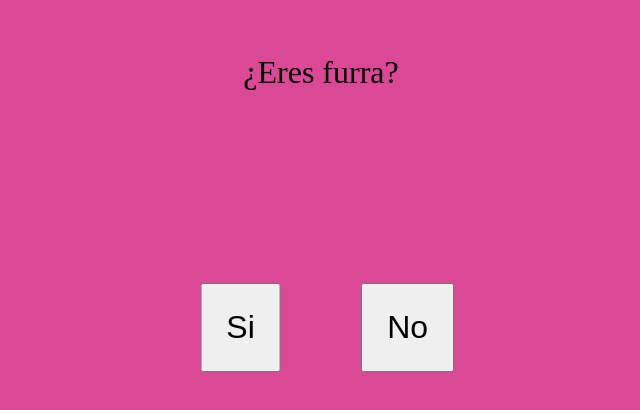
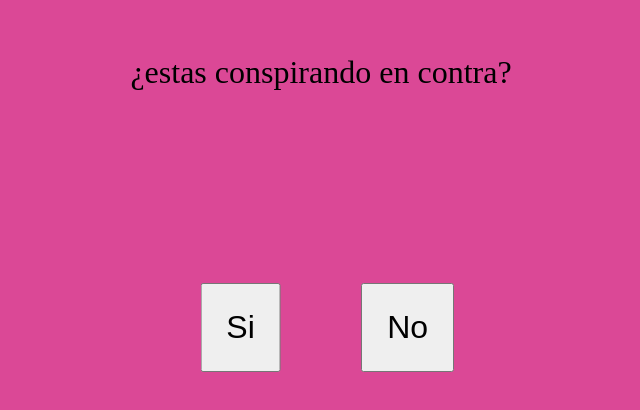
Before and after one commit to AguaDLimonUwu/AwuaDLimonUwu.github.io, a plain HTML site: page index.html in a window 1280 px wide. Shown: the part 138-548 px from the top of the page, without its empty margins (319-959 px from the left). Drawn offline with Linux system fonts and the light colour scheme.

Commit message:
Update index.html

```diff
--- a/index.html
+++ b/index.html
@@ -4,13 +4,13 @@
     <meta charset="UTF-8">
     <meta http-equiv="X-UA-Compatible" content="IE=edge">
     <meta name="viewport" content="width=device-width, initial-scale=1.0">
-    <title>huawei</title>
+    <title>Traicion?</title>
     <link rel="stylesheet" href="estilos.css">
 </head>
 <body>
 
     <div class="contenedor">
-        <p>¿Eres furra?</p>
+        <p>¿estas conspirando en contra?</p>
         <button id="yesBtn">Si</button>
         <button id="noBtn">No</button>
     </div>
```
